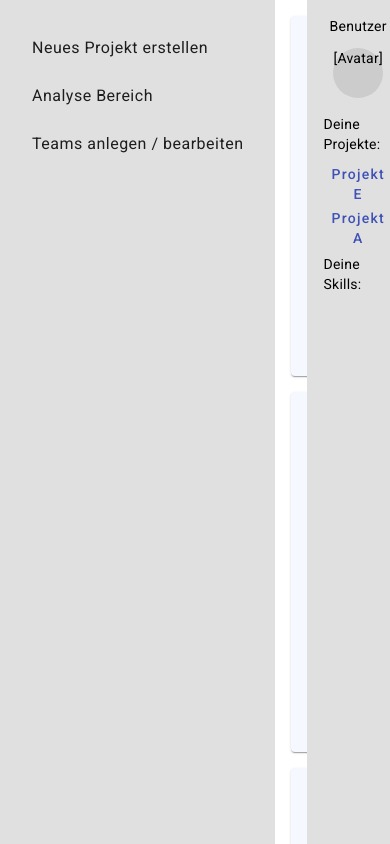
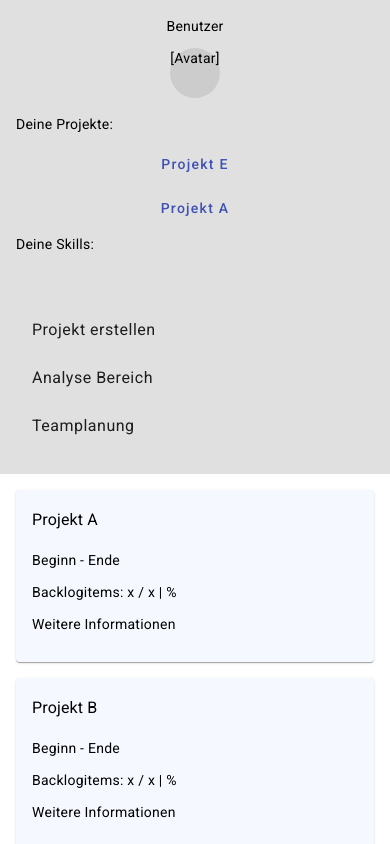
Before and after one commit to sc1zox/ProjectManagement, an Angular app in the folder prosquadra/: page /dashboard in a window 390 px wide. Built offline with nearby package versions, Linux system fonts and the light colour scheme.

Commit message:
Updated Sidebar behaviour and size

```diff
--- a/prosquadra/src/app/dashboard/dashboard.component.html
+++ b/prosquadra/src/app/dashboard/dashboard.component.html
@@ -2,9 +2,9 @@
     <!-- Left Sidebar -->
     <aside class="sidebar">
       <mat-nav-list>
-        <mat-list-item>Neues Projekt erstellen</mat-list-item>
+        <mat-list-item>Projekt erstellen</mat-list-item>
         <mat-list-item>Analyse Bereich</mat-list-item>
-        <mat-list-item>Teams anlegen / bearbeiten</mat-list-item>
+        <mat-list-item>Teamplanung</mat-list-item>
       </mat-nav-list>
     </aside>
 
--- a/prosquadra/src/app/dashboard/dashboard.component.scss
+++ b/prosquadra/src/app/dashboard/dashboard.component.scss
@@ -1,20 +1,38 @@
 .dashboard-container {
     display: grid;
-    grid-template-columns: 1fr 3fr 1fr;
+    grid-template-columns: 200px minmax(0, 1fr) 200px;
+    grid-template-areas: "left main right"; // Default for Desktop
     height: 100vh;
     background-color: #f0f0f0;
+
+    .sidebar {
+        grid-area: left;
+        background-color: #e0e0e0;
+        padding: 1rem;
       }
 
-  .sidebar,
       .right-sidebar {
+        grid-area: right;
         background-color: #e0e0e0;
         padding: 1rem;
       }
 
       .main-content {
-    padding: 1rem;
+        grid-area: main;
         overflow-y: auto;
         background-color: #ffffff;
+        padding: 1rem;
+      }
+
+    // mobile: arrange grids right, left, main vertically
+    @media (max-width: 768px) {
+        grid-template-columns: 1fr;
+        grid-template-rows: auto auto 1fr;
+        grid-template-areas:
+          "right"                                   // Right sidebar first
+          "left"                                    // Left sidebar second
+          "main";                                   // Main content last
+      }
   }
 
   .project-card {
```
Lines whose indentation alone changed are shown as unchanged.
